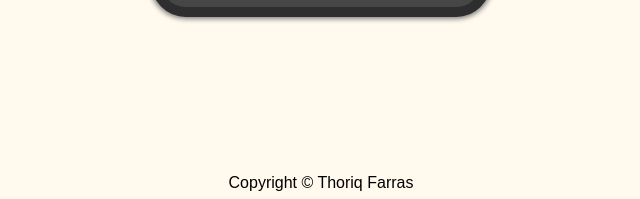
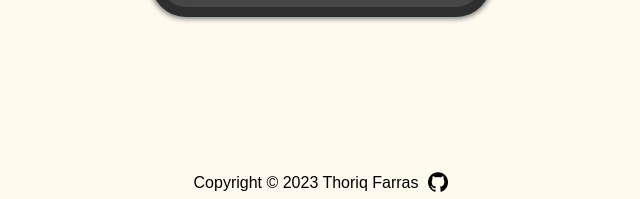
Before and after one commit to thoriqfarras/odin-calculator, a website: page index.html in a window 1280 px wide. Shown: the part 598-797 px from the top of the page, without its empty margins (319-959 px from the left). Drawn offline with nearby package versions, Linux system fonts and the light colour scheme.

Commit message:
Add github logo to footer

```diff
--- a/index.html
+++ b/index.html
@@ -36,6 +36,8 @@
                 <button id='equal' class="operator">=</button>
             </div>
         </div>
-        <footer>Copyright &copy; Thoriq Farras</footer>
+        <footer>
+            Copyright &copy; <script>document.write( new Date().getFullYear() )</script> Thoriq Farras<a href="https://github.com/thoriqfarras" target="_blank"><img src="assets/github.png"></a>
+        </footer>
     </body>
 </html>
--- a/styles.css
+++ b/styles.css
@@ -32,6 +32,17 @@ footer {
     display: flex;
     align-items: flex-end;
     padding-bottom: 10px;
+}
+
+footer a {
+    width: 20px;
+    height: 20px;
+    margin-left: 10px;
+}
+
+footer img {
+    width: 100%;
+    height: 100%;
 }
 
 #main {
```
